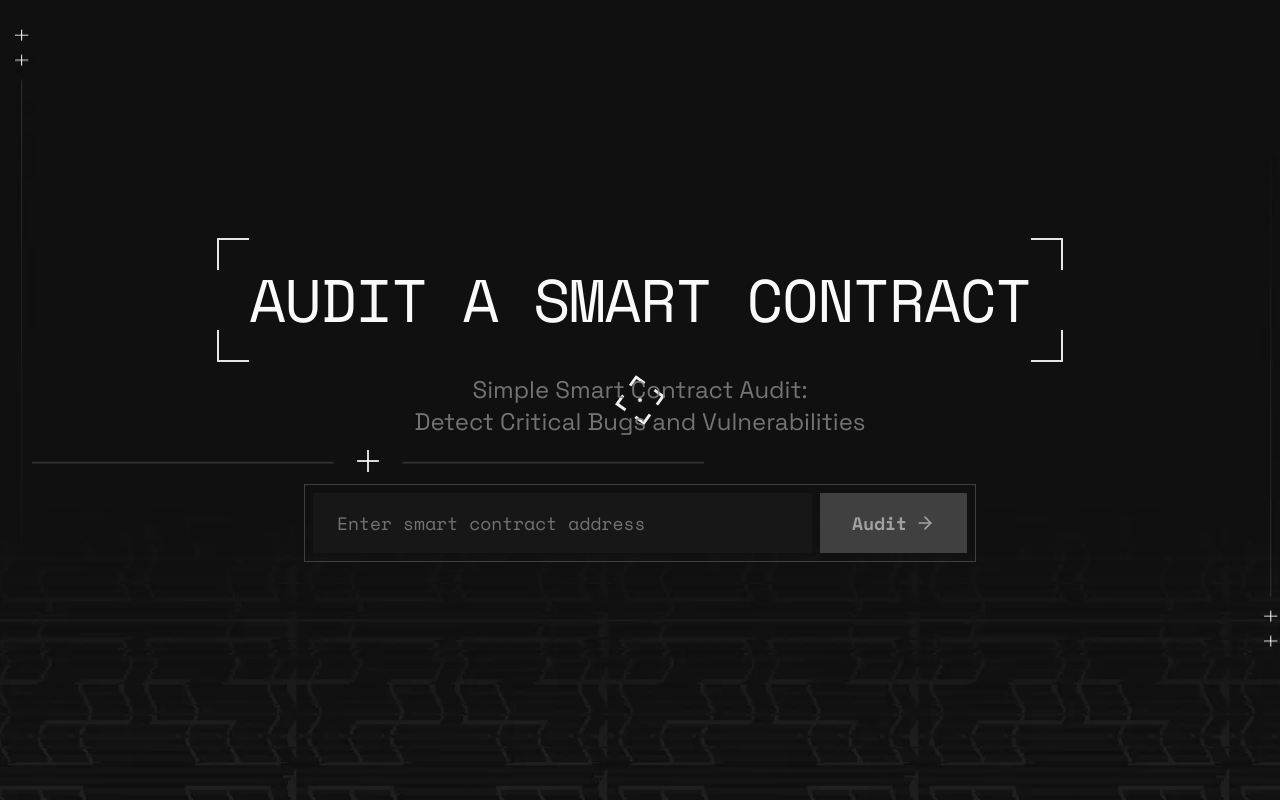
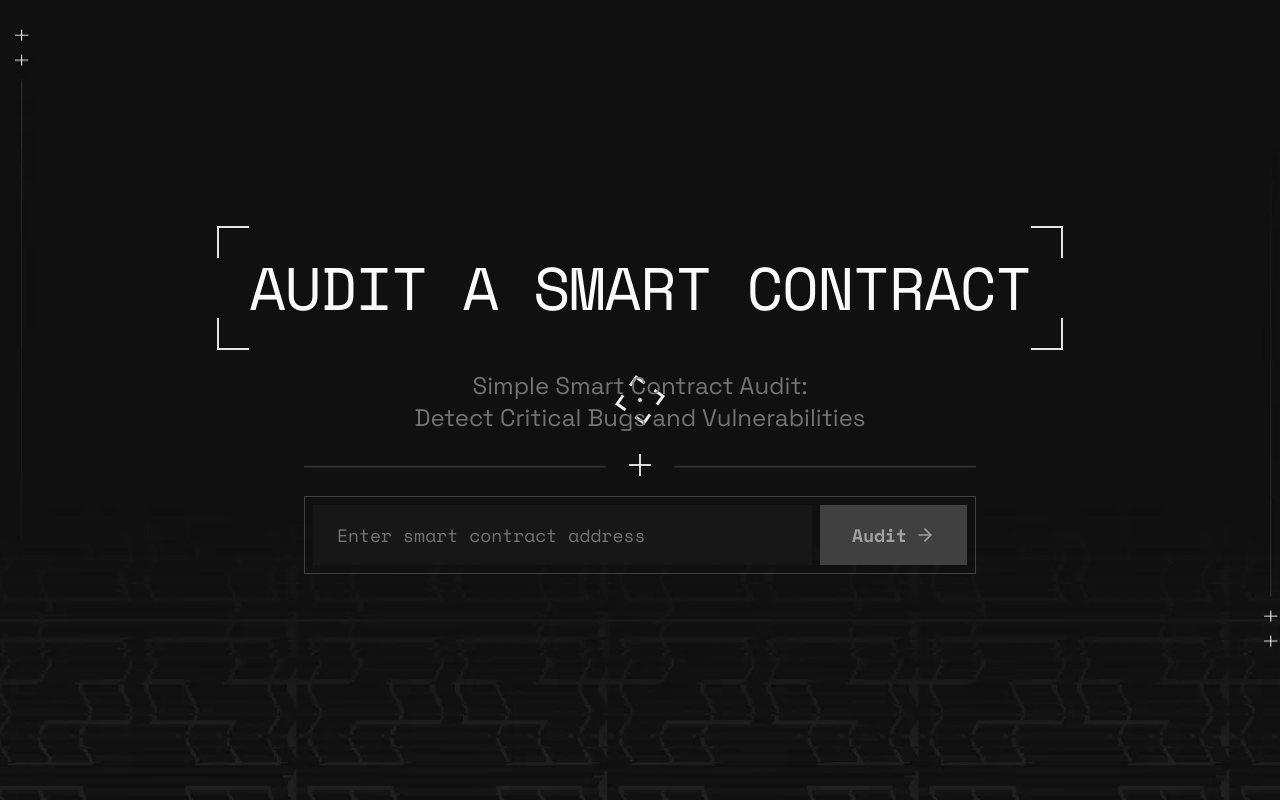
Before and after one commit to chhroot/wen-secure, a Next.js app: page / in a window 1280 px wide. Built offline with nearby package versions, Linux system fonts and the light colour scheme; no server answers.

Commit message:
fix: multiple ui fixes

```diff
--- a/components/audit-header.tsx
+++ b/components/audit-header.tsx
@@ -42,7 +42,7 @@ export function AuditHeader() {
     }, []);
 
     return (
-        <div className="text-center flex flex-col gap-3 w-full">
+        <div className="text-center flex flex-col gap-5 w-full justify-center">
             <div className="relative p-8 mx-auto max-w-fit">
                 <div className="absolute inset-0 pointer-events-none">
                     <div
@@ -74,7 +74,7 @@ export function AuditHeader() {
             <Image
                 src={seperator}
                 alt="Separator"
-                className="w-2xl h-auto"
+                className="w-2xl h-auto mx-auto"
             />
 
             <div className="space-y-4 w-full">
```
